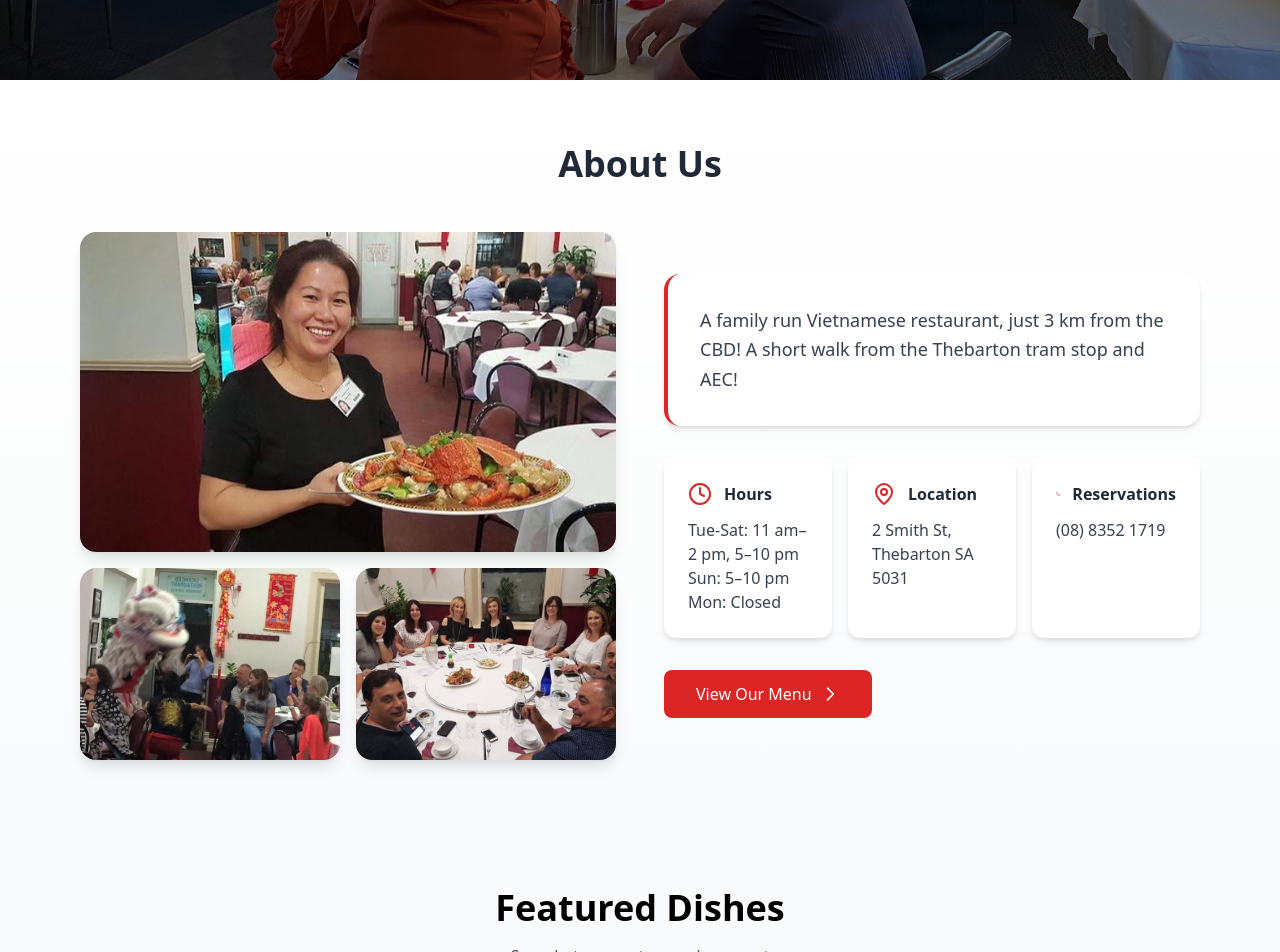
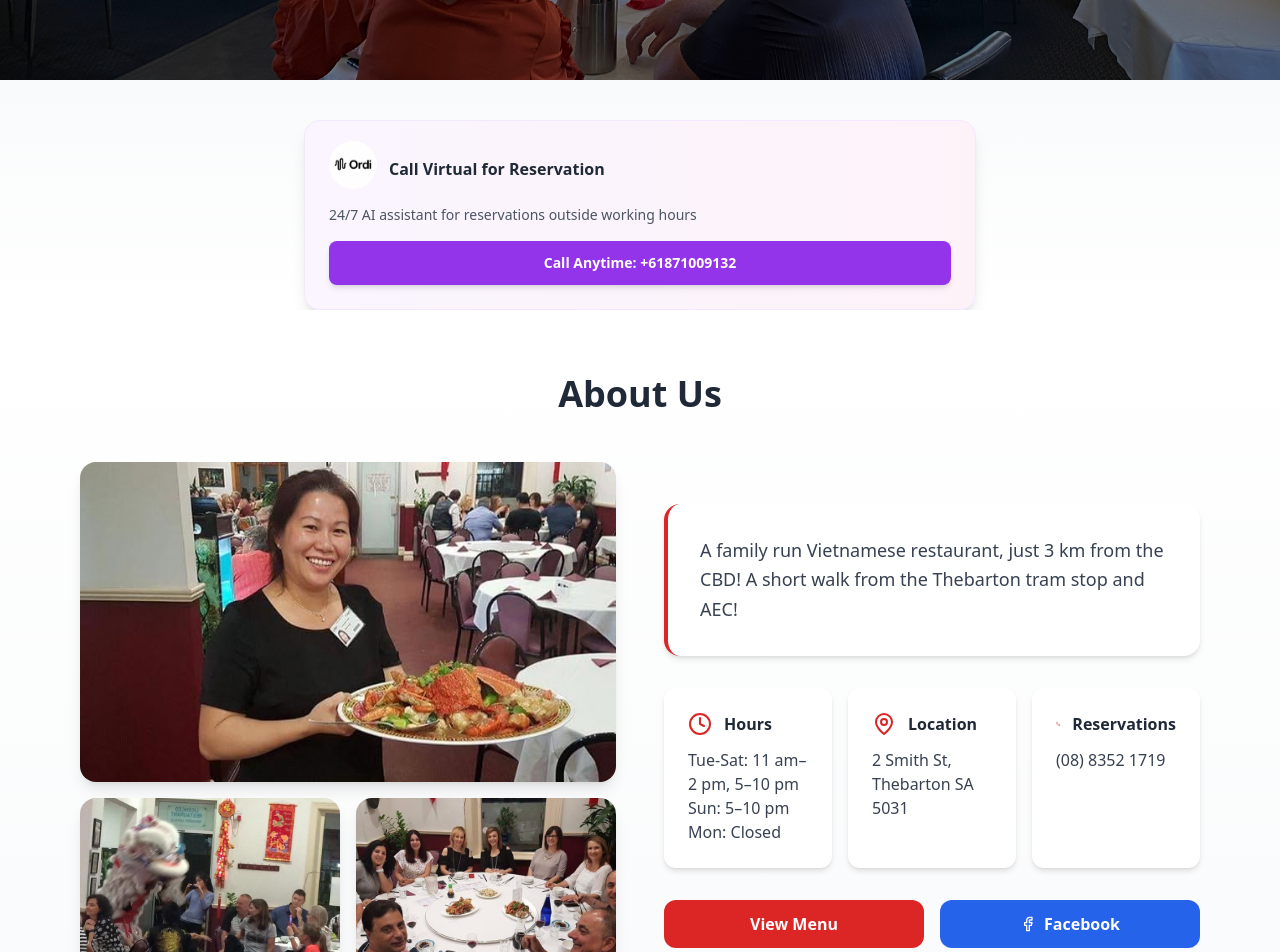
Before and after one commit to ThienLuong1101/VietVillageRestaurant, a React (Vite) app: page / in a window 1280 px wide. Shown: the part 720-1672 px from the top of the page. Built offline with nearby package versions, Linux system fonts and the light colour scheme.

Commit message:
AI phone added

```diff
--- a/src/App.tsx
+++ b/src/App.tsx
@@ -4,6 +4,7 @@ import home1 from "./about/home1.jpg";
 import AboutSection from "./components/about.jsx";
 import FoodGallerySection from "./components/foodGallery.jsx";
 import MenuSection from "./components/menu.jsx";
+import ContactSection from "./components/contact.jsx";
 
 function App() {
 
@@ -37,8 +38,9 @@ function App() {
           </div>
         </div>
       </div>
+          <ContactSection />
+      <AboutSection />
 
-      <AboutSection />
       <FoodGallerySection />
       <MenuSection/>
 
--- a/src/components/about.jsx
+++ b/src/components/about.jsx
@@ -127,7 +127,7 @@ export function AboutSection() {
             </div>
 
             {/* CTA and Social */}
-            <div className="flex flex-col md:flex-row justify-between items-center space-y-4 md:space-y-0">
+            {/* <div className="flex flex-col md:flex-row justify-between items-center space-y-4 md:space-y-0">
               <a
                 href="#menu"
                 className="inline-flex items-center px-8 py-3 bg-red-600 text-white font-medium rounded-lg hover:bg-red-700 transition duration-300"
@@ -137,7 +137,24 @@ export function AboutSection() {
                   <path strokeLinecap="round" strokeLinejoin="round" strokeWidth="2" d="M9 5l7 7-7 7"></path>
                 </svg>
               </a>
-            </div>
+            </div> */}
+            <div className="flex gap-4">
+                <a
+                  href="#menu"
+                  className="flex-1 bg-red-600 text-white font-semibold py-3 px-6 rounded-xl hover:bg-red-700 transition-all duration-300 text-center hover:shadow-lg transform hover:-translate-y-0.5"
+                >
+                  View Menu
+                </a>
+                <a
+                  href={aboutInfo.socials.facebook}
+                  target="_blank"
+                  rel="noopener noreferrer"
+                  className="flex-1 bg-blue-600 text-white font-semibold py-3 px-6 rounded-xl hover:bg-blue-700 transition-all duration-300 text-center hover:shadow-lg transform hover:-translate-y-0.5 flex items-center justify-center space-x-2"
+                >
+                  <Facebook className="w-4 h-4" />
+                  <span>Facebook</span>
+                </a>
+              </div>
           </div>
         </div>
       </div>
--- /dev/null
+++ b/src/components/contact.jsx
@@ -0,0 +1,55 @@
+import React from 'react';
+import virtualAssistantImage from "../about/Ordi_logo2.png";
+
+export function ContactSection() {
+  const contactInfo = {
+    aiAgent: {
+      phone: "+61871009132",
+      description: "24/7 AI assistant for reservations outside working hours"
+    }
+  };
+
+  const handleAICall = () => {
+    window.open(`tel:${contactInfo.aiAgent.phone}`, '_self');
+  };
+
+  return (
+    <section id="contact" className="pt-10 bg-gradient-to-b from-gray-50 to-white">
+      <div className="container mx-auto px-4 max-w-6xl">
+
+        {/* Contact Options */}
+        <div className="max-w-2xl mx-auto">
+
+          {/* AI Assistant */}
+          <div className="bg-gradient-to-r from-purple-50 to-pink-50 p-6 rounded-2xl shadow-lg border border-purple-100">
+            <div className="flex items-center space-x-3 mb-3">
+              <div className="w-12 h-12 rounded-full overflow-hidden animate-bounce">
+                {virtualAssistantImage ? (
+                  <img
+                    src={virtualAssistantImage}
+                    alt="Virtual Assistant"
+                    className="w-full h-full object-cover"
+                  />
+                ) : (
+                  <div className="w-full h-full bg-purple-100 rounded-full flex items-center justify-center">
+                    <span className="text-purple-600 text-xs font-bold">VA</span>
+                  </div>
+                )}
+              </div>
+              <h4 className="font-semibold text-gray-800">Call Virtual for Reservation</h4>
+            </div>
+            <p className="text-sm text-gray-600 mb-4">{contactInfo.aiAgent.description}</p>
+            <button
+              onClick={handleAICall}
+              className="w-full bg-purple-600 text-white py-3 px-4 rounded-lg hover:bg-purple-700 transition-colors text-sm font-semibold shadow-md"
+            >
+              Call Anytime: {contactInfo.aiAgent.phone}
+            </button>
+          </div>
+        </div>
+      </div>
+    </section>
+  );
+}
+
+export default ContactSection;
```
Also changed, not shown: src/about/Ordi_logo2.png (added).
